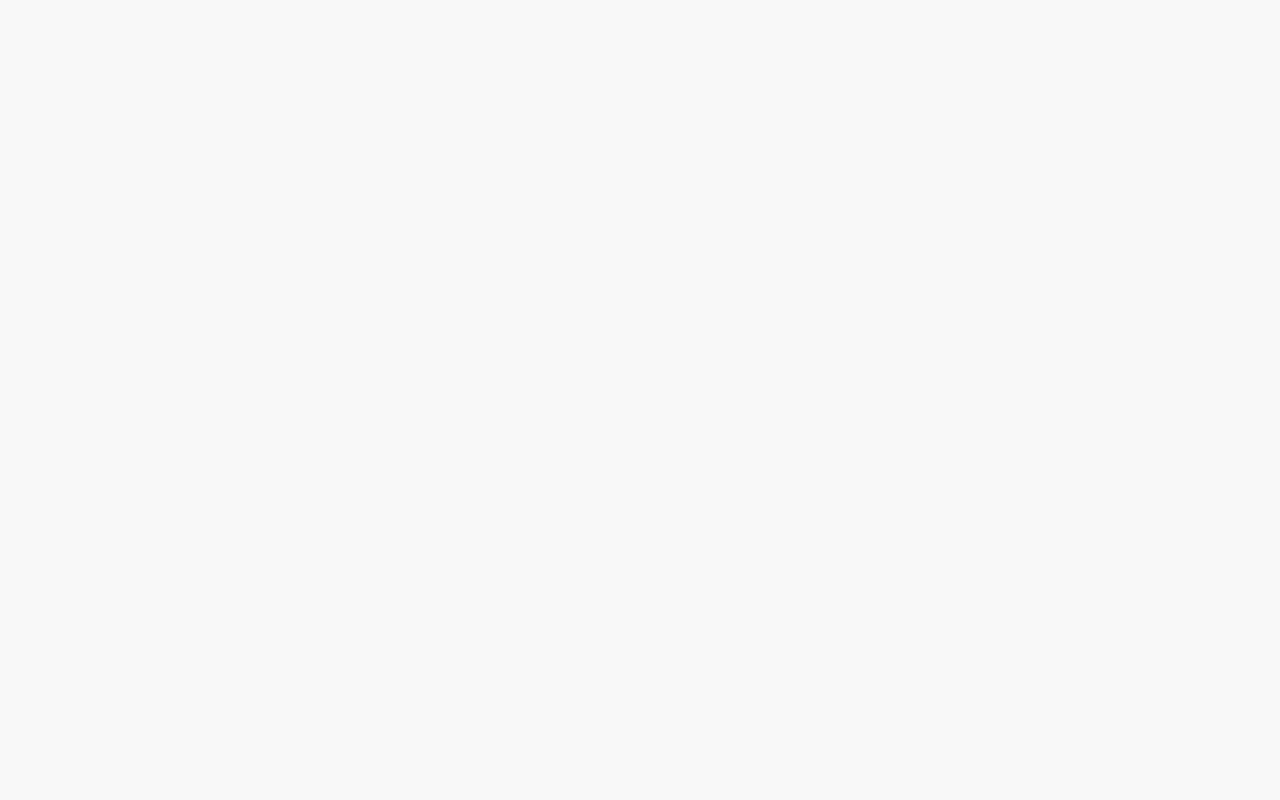
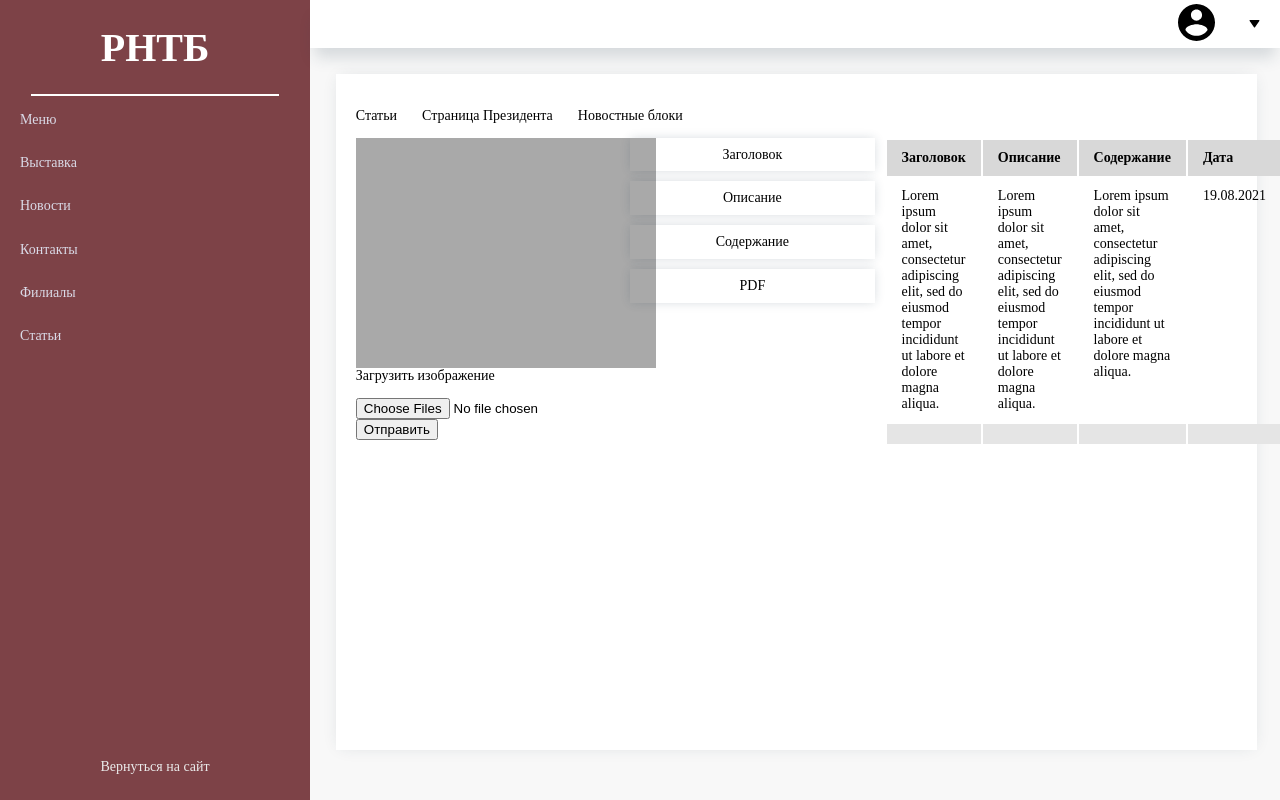
Before and after one commit to Zewnytop/rntb-front0311, an Angular app: page /login/edit-article in a window 1280 px wide. Before the commit this address led to /. Built offline with nearby package versions, Linux system fonts and the light colour scheme; a web font is replaced by a local one.

Commit message:
css Админка

```diff
--- a/package.json
+++ b/package.json
@@ -18,6 +18,7 @@
     "@angular/platform-browser": "~12.1.0",
     "@angular/platform-browser-dynamic": "~12.1.0",
     "@angular/router": "~12.1.0",
+    "@ckeditor/ckeditor5-build-classic": "^29.1.0",
     "rxjs": "~6.6.0",
     "tslib": "^2.2.0",
     "zone.js": "~0.11.4"
--- a/src/admin-edit-menu.less
+++ b/src/admin-edit-menu.less
@@ -1,14 +1,3 @@
-.admin-edit-menu-block {
-  margin: 2.5vw 0 0 2.5vw;
-  width: 90%;
-  height: 80%;
-  background-color: white;
-  -webkit-box-shadow: 0px 0px 16px -5px rgba(34, 60, 80, 0.17);
-  -moz-box-shadow: 0px 0px 16px -5px rgba(34, 60, 80, 0.17);
-  box-shadow: 0px 0px 16px -5px rgba(34, 60, 80, 0.17);
-
-  .admin-edit-menu-block > div > span {
-  }
 
 .admin-edit-menu-choice {
   display: flex;
@@ -83,9 +72,6 @@
       outline: inherit;
     }
   }
-  }
-
-
 }
 
 
--- a/src/admin-panel.less
+++ b/src/admin-panel.less
@@ -66,7 +66,7 @@
       .left-menu-ul {
         display: flex;
         flex-direction: column;
-        padding: 2px 0px;
+        padding: 4px 0px;
 
         li {
           display: flex;
@@ -95,6 +95,7 @@
 
       .admin-panel-left-menu-return-link {
         margin-bottom: 25px;
+
         span {
           font-size: 14px;
           color: @white;
@@ -183,8 +184,18 @@
     }
 
     .admin-panel-center-content {
+      margin: 2vw;
+      width: 95%;
+      height: 90%;
+      background-color: white;
+      -webkit-box-shadow: 0px 0px 16px -5px rgba(34, 60, 80, 0.17);
+      -moz-box-shadow: 0px 0px 16px -5px rgba(34, 60, 80, 0.17);
+      box-shadow: 0px 0px 16px -5px rgba(34, 60, 80, 0.17);
 
+      .admin-edit-menu-block {
+        padding: 20px;
+      }
     }
+
   }
-
 }
--- a/src/app/admin-edit-menu/admin-edit-menu.component.html
+++ b/src/app/admin-edit-menu/admin-edit-menu.component.html
@@ -1,5 +1,4 @@
-<div class="admin-edit-menu-block">
-  <div>
+ <div>
     <span>Редактирование меню</span>
   </div>
   <div class="admin-edit-menu-choice">
@@ -130,5 +129,3 @@
       </tbody>
     </table>
   </div>
-
-</div>
--- a/src/app/admin-panel/admin-panel.component.html
+++ b/src/app/admin-panel/admin-panel.component.html
@@ -15,7 +15,7 @@
           <li><a>Новости</a></li>
           <li><a>Контакты</a></li>
           <li><a>Филиалы</a></li>
-          <li><a>Статьи</a></li>
+          <li routerLink="./edit-article"><a>Статьи</a></li>
         </ul>
       </div>
       <div class="admin-panel-left-menu-return-link">
@@ -42,7 +42,9 @@
       </div>
     </div>
     <div class="admin-panel-center-content">
-      <router-outlet></router-outlet>
+      <div class="admin-edit-menu-block">
+        <router-outlet></router-outlet>
+      </div>
     </div>
   </div>
 </div>
--- a/src/app/app-routing.module.ts
+++ b/src/app/app-routing.module.ts
@@ -10,6 +10,7 @@ import {ContactsComponent} from "./contacts/contacts.component";
 import {AdminEditMenuComponent} from "./admin-edit-menu/admin-edit-menu.component";
 import {MapComponent} from "./map/map.component";
 import {GalleryComponent} from "./gallery/gallery.component";
+import {EditArticleComponent} from "./edit-article/edit-article.component";
 
 const routes: Routes = [
   {
@@ -25,6 +26,7 @@ const routes: Routes = [
   {
     path: 'login', component: AdminPanelComponent, children: [
       {path: 'admin-edit-menu', component: AdminEditMenuComponent},
+      {path: 'edit-article', component: EditArticleComponent},
 
     ]
   },
--- a/src/app/app.module.ts
+++ b/src/app/app.module.ts
@@ -12,6 +12,7 @@ import { AdminEditMenuComponent } from './admin-edit-menu/admin-edit-menu.compon
 import {ReactiveFormsModule} from "@angular/forms";
 import { MapComponent } from './map/map.component';
 import { GalleryComponent } from './gallery/gallery.component';
+import { EditArticleComponent } from './edit-article/edit-article.component';
 
 @NgModule({
   declarations: [
@@ -24,6 +25,7 @@ import { GalleryComponent } from './gallery/gallery.component';
     AdminEditMenuComponent,
     MapComponent,
     GalleryComponent,
+    EditArticleComponent,
   ],
   imports: [
     BrowserModule,
--- /dev/null
+++ b/src/app/edit-article/edit-article.component.html
@@ -0,0 +1,60 @@
+<div class="edit-article">
+  <div class="edit-article-head">
+    <ul>
+      <li>Статьи</li>
+      <li>Страница Президента</li>
+      <li>Новостные блоки</li>
+    </ul>
+  </div>
+
+  <div class="edit-article-space">
+    <div class="edit-article-image">
+      <div></div>
+      <a>Загрузить изображение</a>
+      <!--350x250-->
+      <p><input type="file" name="photo" multiple accept="image/*,image/jpeg">
+        <input type="submit" value="Отправить"></p>
+    </div>
+    <div class="edit-article-content">
+      <ul>
+        <li>Заголовок</li>
+        <li>Описание</li>
+        <li>Содержание</li>
+        <li>PDF</li>
+      </ul>
+    </div>
+    <div class="article-table">
+      <table>
+        <thead>
+        <tr>
+          <th>Заголовок</th>
+          <th>Описание</th>
+          <th>Содержание</th>
+          <th>Дата</th>
+        </tr>
+        </thead>
+        <tbody>
+        <tr>
+          <td>Lorem ipsum dolor sit amet, consectetur adipiscing elit, sed do eiusmod tempor incididunt ut labore et dolore magna aliqua.</td>
+          <td>Lorem ipsum dolor sit amet, consectetur adipiscing elit, sed do eiusmod tempor incididunt ut labore et dolore magna aliqua.</td>
+          <td>Lorem ipsum dolor sit amet, consectetur adipiscing elit, sed do eiusmod tempor incididunt ut labore et dolore magna aliqua.</td>
+          <td>19.08.2021</td>
+        </tr>
+        <tr>
+          <td></td>
+          <td></td>
+          <td></td>
+          <td></td>
+        </tr>
+        <tr>
+          <td></td>
+          <td></td>
+          <td></td>
+          <td></td>
+        </tr>
+        </tbody>
+      </table>
+    </div>
+  </div>
+
+</div>
--- /dev/null
+++ b/src/app/edit-article/edit-article.component.ts
@@ -0,0 +1,15 @@
+import { Component, OnInit } from '@angular/core';
+
+@Component({
+  selector: 'app-edit-article',
+  templateUrl: './edit-article.component.html',
+  styleUrls: ['./edit-article.component.css']
+})
+export class EditArticleComponent implements OnInit {
+
+  constructor() { }
+
+  ngOnInit(): void {
+  }
+
+}
--- /dev/null
+++ b/src/edit-article.less
@@ -0,0 +1,103 @@
+.edit-article {
+  .edit-article-head {
+    ul {
+      list-style: none;
+      padding: 0;
+      display: flex;
+      flex-direction: row;
+      align-items: flex-start;
+
+      li {
+        padding: 0px 25px 0px 0px;
+
+      }
+    }
+
+  }
+
+  .edit-article-space {
+    display: grid;
+    grid-template-columns: 30% 30% 30%;
+    height: 100%;
+
+    .edit-article-image {
+      div {
+        width: 300px;
+        height: 230px;
+        background-color: darkgray;
+      }
+
+    }
+
+    .edit-article-content {
+      width: 100%;
+
+      ul {
+        list-style: none;
+        padding: 0;
+        margin: 0px 10px;
+        display: flex;
+        flex-direction: column;
+        align-items: center;
+
+        li {
+          width: 100%;
+          display: flex;
+          flex-direction: column;
+          align-items: center;
+          line-height: 1.7;
+          cursor: pointer;
+          padding: 0.311rem 0;
+          margin-bottom: 10px;
+          -webkit-box-shadow: 0px 0px 11px -1px rgba(34, 60, 80, 0.2);
+          -moz-box-shadow: 0px 0px 11px -1px rgba(34, 60, 80, 0.2);
+          box-shadow: 0px 0px 11px -1px rgba(34, 60, 80, 0.2);
+
+        }
+      }
+    }
+
+    .article-table {
+      width: 100%;
+      border: none;
+      margin-bottom: 20px;
+
+      thead th {
+        font-weight: bold;
+        text-align: left;
+        border: none;
+        padding: 10px 15px;
+        background: #d8d8d8;
+        font-size: 14px;
+      }
+
+      thead tr th:first-child {
+        border-radius: 0px 0 0 0px;
+      }
+
+      thead tr th:last-child {
+        border-radius: 0 0px 0px 0;
+      }
+
+      tbody td {
+        text-align: left;
+        border: none;
+        padding: 10px 15px;
+        font-size: 14px;
+        vertical-align: top;
+      }
+
+      tbody tr:nth-child(even) {
+        background: #e5e5e5;
+      }
+
+      tbody tr td:first-child {
+        border-radius: 0px 0 0 0px;
+      }
+
+      tbody tr td:last-child {
+        border-radius: 0 0px 0px 0;
+      }
+    }
+  }
+}
--- a/src/styles.less
+++ b/src/styles.less
@@ -34,6 +34,7 @@ html, body {
     @import "admin-edit-menu";
     @import "map";
     @import "gallery";
+    @import "edit-article";
   }
 
 }
```
Also changed, not shown: src/app/edit-article/edit-article.component.css (added), 2 other files (tests, documents, lock files or other folders). Lines whose indentation alone changed are shown as unchanged.
